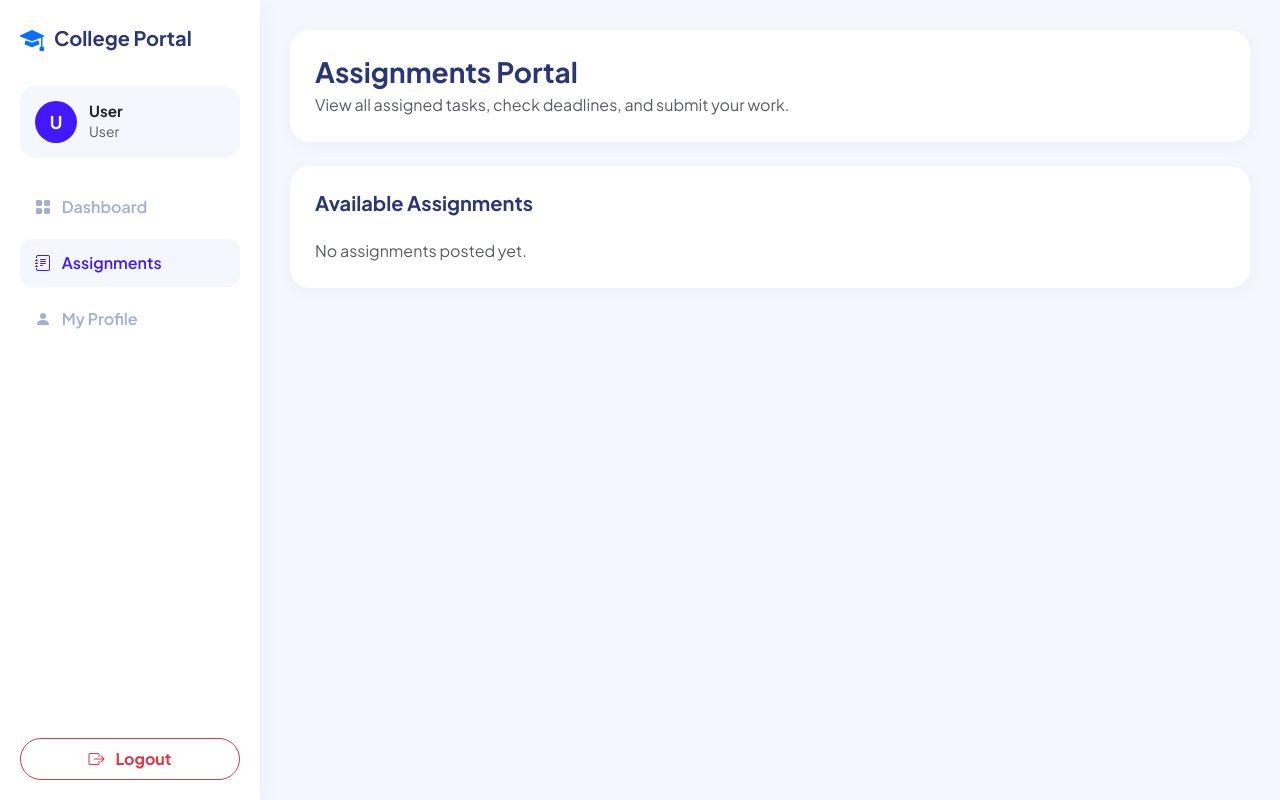
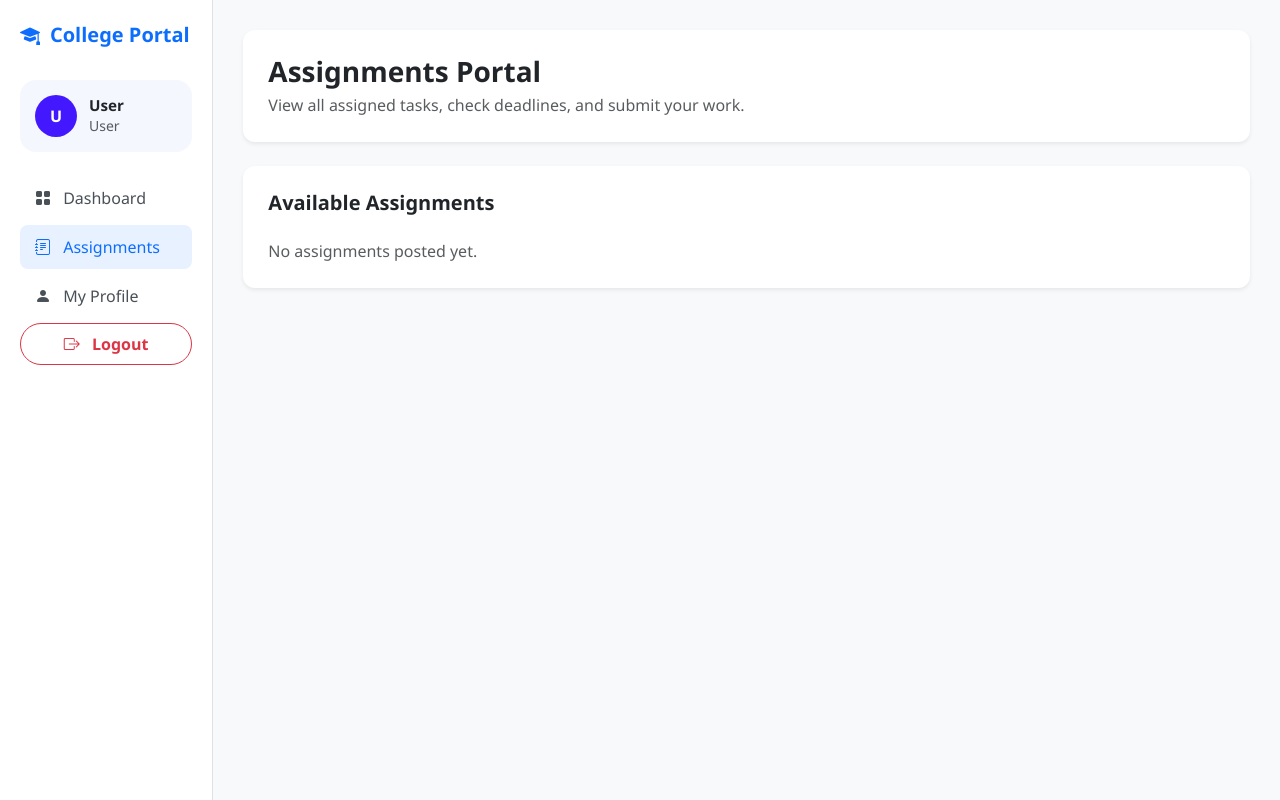
Before and after one commit to shastika-cse/college-portal, a Flask app: template templates/assignments.html in a window 1280 px wide. Run offline with Flask 3, Linux system fonts and the light colour scheme; the template is opened without the code that fills it, so the values that code supplies are empty.

Commit message:
Fixed assignment submission form and routing

```diff
--- a/templates/assignments.html
+++ b/templates/assignments.html
@@ -3,78 +3,30 @@
 <head>
     <meta charset="UTF-8">
     <meta name="viewport" content="width=device-width, initial-scale=1.0">
-    <title>Assignments - College Portal</title>
-    <!-- Bootstrap CSS -->
+    <title>Assignments Portal</title>
     <link href="https://cdn.jsdelivr.net/npm/bootstrap@5.3.0/dist/css/bootstrap.min.css" rel="stylesheet">
-    <!-- Bootstrap Icons -->
-    <link href="https://cdn.jsdelivr.net/npm/bootstrap-icons@1.10.5/font/bootstrap-icons.css" rel="stylesheet">
-    <!-- Google Fonts -->
-    <link href="https://fonts.googleapis.com/css2?family=Plus+Jakarta+Sans:wght@400;500;600;700&display=swap" rel="stylesheet">
+    <link rel="stylesheet" href="https://cdn.jsdelivr.net/npm/bootstrap-icons@1.11.0/font/bootstrap-icons.css">
     <style>
-        body {
-            font-family: 'Plus Jakarta Sans', sans-serif;
-            background-color: #f4f7fe;
-            color: #2b3674;
-        }
-        .sidebar {
-            width: 260px;
-            background: #ffffff;
-            position: fixed;
-            top: 0;
-            bottom: 0;
-            left: 0;
-            z-index: 100;
-            box-shadow: 0px 4px 20px rgba(0, 0, 0, 0.05);
-            padding: 20px;
-            display: flex;
-            flex-direction: column;
-        }
-        .sidebar-brand {
-            font-weight: 700;
-            font-size: 1.25rem;
-            color: #2b3674;
-            margin-bottom: 30px;
-            display: flex;
-            align-items: center;
-            gap: 10px;
-        }
-        .sidebar .nav-link {
-            font-weight: 600;
-            color: #a3AED0;
-            padding: 12px 15px;
-            border-radius: 12px;
-            margin-bottom: 8px;
-            transition: all 0.3s ease;
-        }
-        .sidebar .nav-link:hover, .sidebar .nav-link.active {
-            color: #4318FF;
-            background: #F4F7FE;
-        }
-        .main-content {
-            margin-left: 260px;
-            padding: 30px;
-        }
-        .custom-card {
-            background: #ffffff;
-            border-radius: 20px;
-            border: none;
-            box-shadow: 0px 4px 20px rgba(0, 0, 0, 0.03);
-            padding: 25px;
-            margin-bottom: 25px;
-        }
+        body { background-color: #f8f9fa; font-family: 'Segoe UI', Tahoma, Geneva, Verdana, sans-serif; }
+        .sidebar { min-height: 100vh; background-color: #ffffff; border-right: 1px solid #dee2e6; padding: 20px; }
+        .sidebar-brand { font-size: 1.25rem; font-weight: bold; color: #0d6efd; margin-bottom: 30px; display: flex; align-items: center; gap: 10px; }
+        .nav-link { color: #495057; padding: 10px 15px; border-radius: 8px; margin-bottom: 5px; font-weight: 500; }
+        .nav-link:hover, .nav-link.active { background-color: #e7f1ff; color: #0d6efd; }
+        .main-content { padding: 30px; }
+        .custom-card { background: #ffffff; border: none; border-radius: 12px; box-shadow: 0 0.125rem 0.25rem rgba(0, 0, 0, 0.075); padding: 25px; margin-bottom: 20px; }
     </style>
 </head>
 <body>
 
+    <div class="d-flex flex-column flex-lg-row">
         <!-- Sidebar Navigation -->
-    <aside class="sidebar">
+        <aside class="sidebar col-lg-3 col-xl-2 d-none d-lg-block">
             <div class="sidebar-brand">
-            <i class="bi bi-mortarboard-fill text-primary fs-4"></i> College Portal
+                <i class="bi bi-mortarboard-fill"></i> College Portal
             </div>
 
-        <!-- User Profile Badge -->
-        <div class="sidebar-profile" style="background: #F4F7FE; border-radius: 16px; padding: 15px; display: flex; align-items: center; gap: 12px; margin-bottom: 25px;">
-            <div class="profile-avatar" style="width: 42px; height: 42px; background: #4318FF; color: white; font-weight: 700; border-radius: 50%; display: flex; align-items: center; justify-content: center; font-size: 1.1rem;">
+            <div class="sidebar-profile mb-4" style="background: #F4F7FE; border-radius: 16px; padding: 15px; display: flex; align-items: center; gap: 12px;">
+                <div class="profile-avatar" style="width: 42px; height: 42px; background: #4318FF; color: white; border-radius: 50%; display: flex; align-items: center; justify-content: center; font-weight: bold;">
                     {{ session['username'][0] | upper if session.get('username') else 'U' }}
                 </div>
                 <div>
@@ -98,8 +50,9 @@
                 <a href="/logout" class="btn btn-outline-danger w-100 rounded-pill py-2 fw-bold"><i class="bi bi-box-arrow-right me-2"></i> Logout</a>
             </div>
         </aside>
+
         <!-- Main Content Area -->
-    <main class="main-content">
+        <main class="main-content flex-grow-1">
 
             <!-- Top Title Header -->
             <div class="custom-card mb-4">
@@ -120,10 +73,13 @@
                                 </div>
                                 <div class="d-flex align-items-center gap-3">
                                     <span class="badge bg-danger-subtle text-danger px-3 py-2 rounded-pill fw-semibold">Due: {{ assignment['deadline'] }}</span>
+                                    {% if session.get('role') == 'student' %}
                                     <form action="/submit_assignment/{{ assignment['id'] }}" method="POST" enctype="multipart/form-data" class="d-flex align-items-center gap-2">
                                         <input type="file" name="file" class="form-control form-control-sm" required style="width: 200px;">
                                         <button type="submit" class="btn btn-primary btn-sm px-3">Upload</button>
                                     </form>
+                                    {% endif %}
+                                </div>
                             </div>
                         {% endfor %}
                     </div>
@@ -133,8 +89,8 @@
             </div>
 
         </main>
+    </div>
 
-    <!-- Bootstrap JS -->
     <script src="https://cdn.jsdelivr.net/npm/bootstrap@5.3.0/dist/js/bootstrap.bundle.min.js"></script>
 </body>
 </html>
```
Lines whose indentation alone changed are shown as unchanged.
